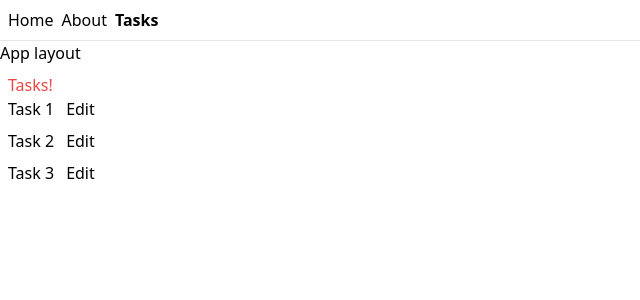
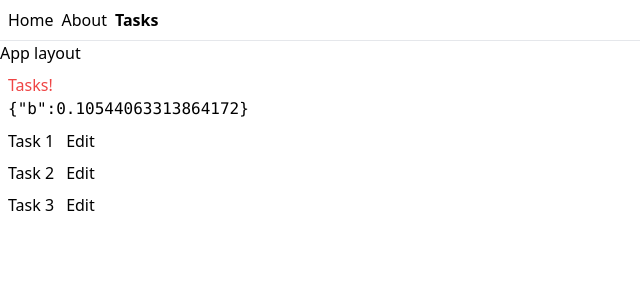
Before and after one commit to arackaf/tanstack-router-routing-demo, a React (Vite) app: page /app/tasks in a window 1280 px wide. Shown: the top 300 px of the page, without its empty margins (0-640 px from the left). Built offline with nearby package versions, Linux system fonts and the light colour scheme.

Commit message:
add beforeLoad hooks

```diff
--- a/src/routes/__root.tsx
+++ b/src/routes/__root.tsx
@@ -5,6 +5,16 @@ import { QueryClientProvider } from "@tanstack/react-query";
 import { queryClient } from "../useData";
 
 export const Route = createRootRoute({
+  async beforeLoad() {
+    console.log("ROOT before load start");
+    await new Promise((res) => setTimeout(res, 1000));
+    return {
+      __root: Math.random(),
+    };
+  },
+  loader() {
+    console.log("ROOT LOADER");
+  },
   component: () => {
     return (
       <>
--- a/src/routes/app/tasks.tsx
+++ b/src/routes/app/tasks.tsx
@@ -1,11 +1,18 @@
 import React from "react";
-import { createFileRoute, Link } from "@tanstack/react-router";
+import { createFileRoute, Link, useParentMatches } from "@tanstack/react-router";
 
 export const Route = createFileRoute("/app/tasks")({
   component: Index,
-  loader: async () => {
-    console.log("TASKS LOADER");
-    await new Promise((res) => setTimeout(res, 1500));
+  async beforeLoad() {
+    console.log("Tasks before load start");
+    await new Promise((res) => setTimeout(res, 1000));
+  },
+  loader: async ({ context, parentMatchPromise }) => {
+    const resolved = await parentMatchPromise;
+
+    console.log("TASKS LOADER", { parentMatchPromise, context, resolved });
+
+    //await new Promise((res) => setTimeout(res, 2000));
     return { b: Math.random() };
   },
   staleTime: 15000,
@@ -13,6 +20,8 @@ export const Route = createFileRoute("/app/tasks")({
 });
 
 function Index() {
+  const parentMatches = useParentMatches();
+  console.log({ parentMatches });
   const loaderData = Route.useLoaderData();
   const tasks = [
     { id: 1, title: "Task 1" },
@@ -24,8 +33,11 @@ function Index() {
     <div className="p-2">
       <h3 className="text-red-500">Tasks!</h3>
       <div className="flex flex-col gap-2">
-        {tasks.map((t) => (
-          <div className="flex gap-3">
+        <div>
+          <pre>{JSON.stringify(loaderData)}</pre>
+        </div>
+        {tasks.map((t, idx) => (
+          <div key={idx} className="flex gap-3">
             <div>{t.title}</div>
             <Link to={`/app/edit/${t.id}`}>Edit</Link>
           </div>
```
